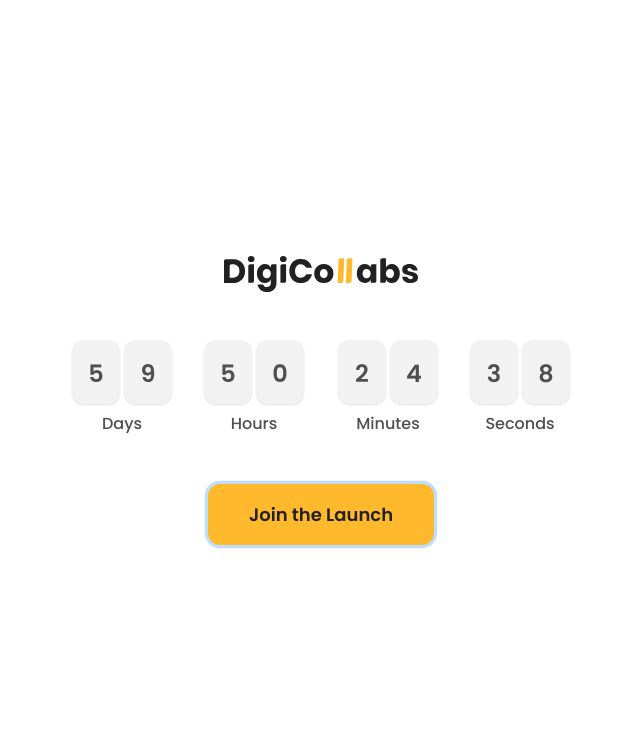
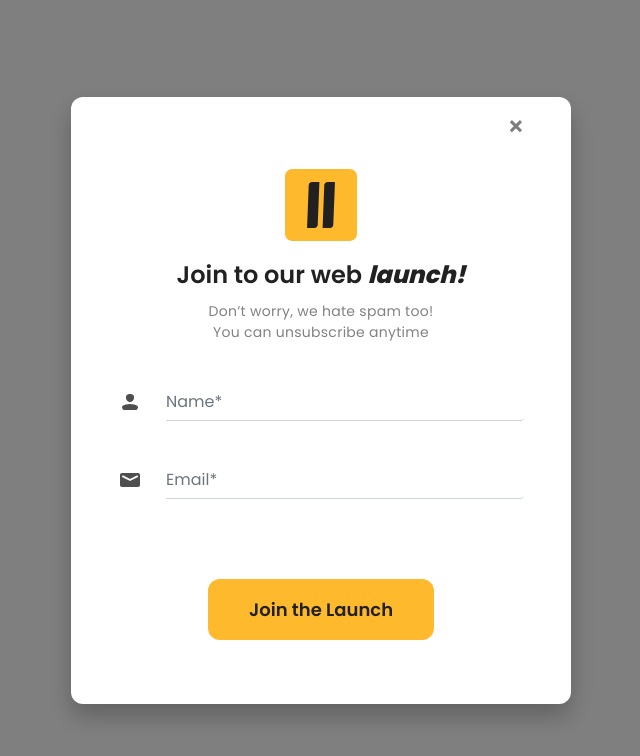
Before and after one commit to digicollabs/digicollabs-web, a website: page index.html in a window 1280 px wide. Both pictures are taken after a click on the button "Join the Launch". Shown: the whole page, without its empty margins (319-959 px from the left). Drawn offline with nearby package versions, Linux system fonts and the light colour scheme.

Commit message:
Trial error implement modal dialog

```diff
--- a/index.html
+++ b/index.html
@@ -10,7 +10,7 @@
     <link rel="stylesheet" href="https://stackpath.bootstrapcdn.com/bootstrap/4.5.2/css/bootstrap.min.css"
         integrity="sha384-JcKb8q3iqJ61gNV9KGb8thSsNjpSL0n8PARn9HuZOnIxN0hoP+VmmDGMN5t9UJ0Z" crossorigin="anonymous">
     <link rel="stylesheet" href="style.css">
-    <link rel="shortcut icon" href="digicollabs_icon.svg" type="image/x-icon">
+    <link rel="shortcut icon" href="./src/assets/digicollabs_icon.svg" type="image/x-icon">
     <script src="index.js"></script>
 
     <title>DigiCollabs</title>
@@ -21,16 +21,59 @@
     <div class="container d-flex flex-column min-vh-100">
         <div class="row flex-grow-1 justify-content-center align-items-center">
             <div class="col-xl-6 col-lg-7 col-md-10 col-sm-12 col-12">
-                <img src="digicollabs_logo.svg" class="img-fluid mx-auto d-block marginbottom" id="logoDigicollabs">
+                <img src="./src/assets/digicollabs_logo.svg" class="img-fluid mx-auto d-block marginbottom" id="logoDigicollabs">
                 <div id="countdown"></div>
-                <button type="button" class="btn mx-auto d-block margintop" id="btnDigicollabs">Join the Launch</button>
+                <button type="button" class="btn mx-auto d-block margintop btn-digicollabs" id="btnLaunchModal"
+                    data-toggle="modal" data-target="#staticBackdrop">Join the Launch</button>
+            </div>
+        </div>
+
+        <!-- Modal -->
+        <div class="modal fade" id="staticBackdrop" data-keyboard="false" tabindex="-1" aria-hidden="true">
+            <div class="modal-dialog modal-dialog-centered">
+                <div class="modal-content pl-3 pr-3">
+                    <div class="modal-body">
+                        <div class="container-fluid">
+                            <div class="row">
+                                <div class="col">
+                                    <button type="button" class="close" data-dismiss="modal" aria-label="Close">
+                                        <span aria-hidden="true">&times;</span>
+                                    </button>
+                                    <img src="./src/assets/digicollabs_icon.svg" class="img-fluid mx-auto d-block"
+                                        alt="Logo" id="modalImageDigicollabs">
+                                    <div class="text-center mt-3 mb-2" id="modalTitleDigicollabs">
+                                        Join to our web <span>launch!</span>
+                                    </div>
+                                    <div class="text-center mt-2" id="modalSubtitleDigicollabs">
+                                        Don’t worry, we hate spam too!<br>You can unsubscribe anytime
+                                    </div>
+                                    <div class="input-group">
+                                        <img src="./src/assets/icon_user.svg" class="mr-4" alt="">
+                                        <input type="text"
+                                            class="form-control shadow-none p-0 border-right-0 border-top-0 border-left-0"
+                                            required placeholder="Name*">
+                                    </div>
+                                    <div class="input-group">
+                                        <img src="./src/assets/icon_email.svg" class="mr-4" alt="">
+                                        <input type="email"
+                                            class="form-control shadow-none p-0 border-right-0 border-top-0 border-left-0"
+                                            placeholder="Email*" pattern=".+@globex.com" required>
+                                    </div>
+                                    <button type="button" class="btn mx-auto d-block btn-digicollabs"
+                                        id="btnAgreeSubmit">Join
+                                        the Launch</button>
+                                </div>
+                            </div>
+                        </div>
+                    </div>
+                </div>
             </div>
         </div>
     </div>
 
     <!-- Optional JavaScript -->
     <!-- jQuery first, then Popper.js, then Bootstrap JS -->
-    <script src="https://code.jquery.com/jquery-3.5.1.slim.min.js"
+    <script src=" https://code.jquery.com/jquery-3.5.1.slim.min.js"
         integrity="sha384-DfXdz2htPH0lsSSs5nCTpuj/zy4C+OGpamoFVy38MVBnE+IbbVYUew+OrCXaRkfj" crossorigin="anonymous">
     </script>
     <script src="https://cdn.jsdelivr.net/npm/popper.js@1.16.1/dist/umd/popper.min.js"
--- a/style.css
+++ b/style.css
@@ -1,4 +1,4 @@
-@import url('https://fonts.googleapis.com/css2?family=Poppins:wght@500;600&display=swap');
+@import url('https://fonts.googleapis.com/css2?family=Poppins:wght@400;500;600;800&display=swap');
 
 * {
     margin: 0;
@@ -32,7 +32,7 @@
     color: #4F4F4F;
 }
 
-#btnDigicollabs {
+.btn-digicollabs {
     padding: 16px 40px;
     border-radius: 12px;
     background-color: #FFB92C;
@@ -49,3 +49,58 @@
 .marginbottom {
     margin-bottom: 24px;
 }
+
+.modal-content {
+    border: 0;
+    border-radius: 12px;
+    -webkit-border-radius: 12px;
+    -moz-border-radius: 12px;
+    background: #FFFFFF;
+    box-shadow: 0px 12px 24px rgba(0, 0, 0, 0.24);
+    border-radius: 12px;
+}
+
+.input-group {
+    margin-top: 40px;
+}
+
+.input-group input {
+    font-family: 'Poppins', sans-serif;
+    font-weight: 400;
+}
+
+.form-control:focus {
+    border-color: #FFB92C;
+    box-shadow: 0 0 0 0.2rem rgba(40, 167, 69, 0.25);
+}
+
+#btnAgreeSubmit {
+    margin-top: 80px;
+    margin-bottom: 48px;
+}
+
+#modalImageDigicollabs {
+    margin-top: 56px;
+}
+
+#modalTitleDigicollabs {
+    font-family: 'Poppins', sans-serif;
+    font-style: normal;
+    font-weight: 600;
+    font-size: 24px;
+    color: #212121;
+}
+
+#modalTitleDigicollabs span {
+    font-weight: 800;
+    font-style: italic;
+}
+
+#modalSubtitleDigicollabs {
+    color: #828282;
+    font-family: 'Poppins', sans-serif;
+    font-weight: 400;
+    font-size: 14px;
+    letter-spacing: 0.02em;
+    line-height: 21px;
+}
```
Also changed, not shown: src/assets/digicollabs_icon.svg (renamed from digicollabs_icon.svg), src/assets/digicollabs_logo.svg (renamed from digicollabs_logo.svg), src/assets/icon_email.svg (added), src/assets/icon_user.svg (added).
